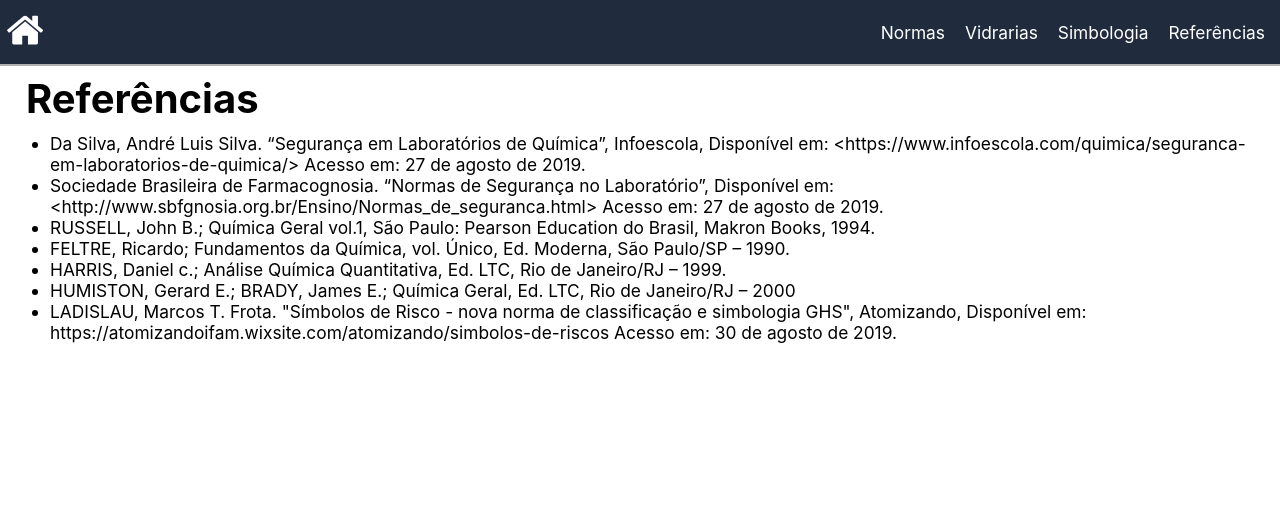
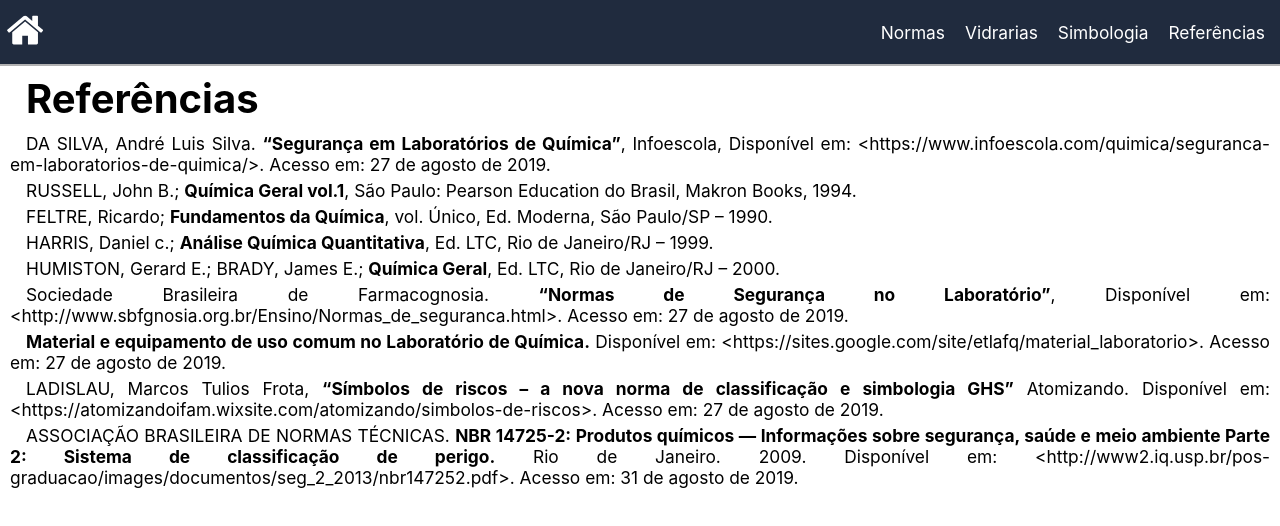
Before and after one commit to iamtheluiz/catalogo_quimica, a React (Create React App) app: page /catalogo_quimica/referencias in a window 1280 px wide. Shown: the top 526 px of the page. Built offline with nearby package versions, Linux system fonts and the light colour scheme.

Commit message:
Adicionadas todas as referências

```diff
--- a/src/pages/Referencias/index.js
+++ b/src/pages/Referencias/index.js
@@ -20,15 +20,15 @@ export default function Referencias() {
       <Menu />
       <div className="Referencias">
         <h2>Referências</h2>
-        <ul>
-          <li>Da Silva, André Luis Silva. “Segurança em Laboratórios de Química”, Infoescola, Disponível em: {"<https://www.infoescola.com/quimica/seguranca-em-laboratorios-de-quimica/>"} Acesso em: 27 de agosto de 2019.</li>
-          <li>Sociedade Brasileira de Farmacognosia. “Normas de Segurança no Laboratório”, Disponível em: {"<http://www.sbfgnosia.org.br/Ensino/Normas_de_seguranca.html>"} Acesso em: 27 de agosto de 2019.</li>
-          <li>RUSSELL, John B.; Química Geral vol.1, São Paulo: Pearson Education do Brasil, Makron Books, 1994.</li>
-          <li>FELTRE, Ricardo; Fundamentos da Química, vol. Único, Ed. Moderna, São Paulo/SP – 1990.</li>
-          <li>HARRIS, Daniel c.; Análise Química Quantitativa, Ed. LTC, Rio de Janeiro/RJ – 1999.</li>
-          <li>HUMISTON, Gerard E.; BRADY, James E.; Química Geral, Ed. LTC, Rio de Janeiro/RJ – 2000</li>
-          <li>LADISLAU, Marcos T. Frota. "Símbolos de Risco - nova norma de classificação e simbologia GHS", Atomizando, Disponível em: {"https://atomizandoifam.wixsite.com/atomizando/simbolos-de-riscos"} Acesso em: 30 de agosto de 2019.</li>
-        </ul>
+        <p>DA SILVA, André Luis Silva. <b>“Segurança em Laboratórios de Química”</b>, Infoescola, Disponível em: {"<https://www.infoescola.com/quimica/seguranca-em-laboratorios-de-quimica/>"}. Acesso em: 27 de agosto de 2019.</p>
+        <p>RUSSELL, John B.; <b>Química Geral vol.1</b>, São Paulo: Pearson Education do Brasil, Makron Books, 1994.</p>
+        <p>FELTRE, Ricardo; <b>Fundamentos da Química</b>, vol. Único, Ed. Moderna, São Paulo/SP – 1990.</p>
+        <p>HARRIS, Daniel c.; <b>Análise Química Quantitativa</b>, Ed. LTC, Rio de Janeiro/RJ – 1999.</p>
+        <p>HUMISTON, Gerard E.; BRADY, James E.; <b>Química Geral</b>, Ed. LTC, Rio de Janeiro/RJ – 2000.</p>
+        <p>Sociedade Brasileira de Farmacognosia. <b>“Normas de Segurança no Laboratório”</b>, Disponível em: {"<http://www.sbfgnosia.org.br/Ensino/Normas_de_seguranca.html>"}. Acesso em: 27 de agosto de 2019.</p>
+        <p><b>Material e equipamento de uso comum no Laboratório de Química.</b> Disponível em: {"<https://sites.google.com/site/etlafq/material_laboratorio>"}. Acesso em: 27 de agosto de 2019.</p>
+        <p>LADISLAU, Marcos Tulios Frota, <b>“Símbolos de riscos – a nova norma de classificação e simbologia GHS”</b> Atomizando. Disponível em: {"<https://atomizandoifam.wixsite.com/atomizando/simbolos-de-riscos>. Acesso em: 27 de agosto de 2019"}.</p>
+        <p>ASSOCIAÇÃO BRASILEIRA DE NORMAS TÉCNICAS. <b>NBR 14725-2: Produtos químicos — Informações sobre segurança, saúde e meio ambiente Parte 2: Sistema de classificação de perigo.</b> Rio de Janeiro. 2009. Disponível em: {"<http://www2.iq.usp.br/pos-graduacao/images/documentos/seg_2_2013/nbr147252.pdf>"}. Acesso em: 31 de agosto de 2019.</p>
       </div>
     </>
   )
```
